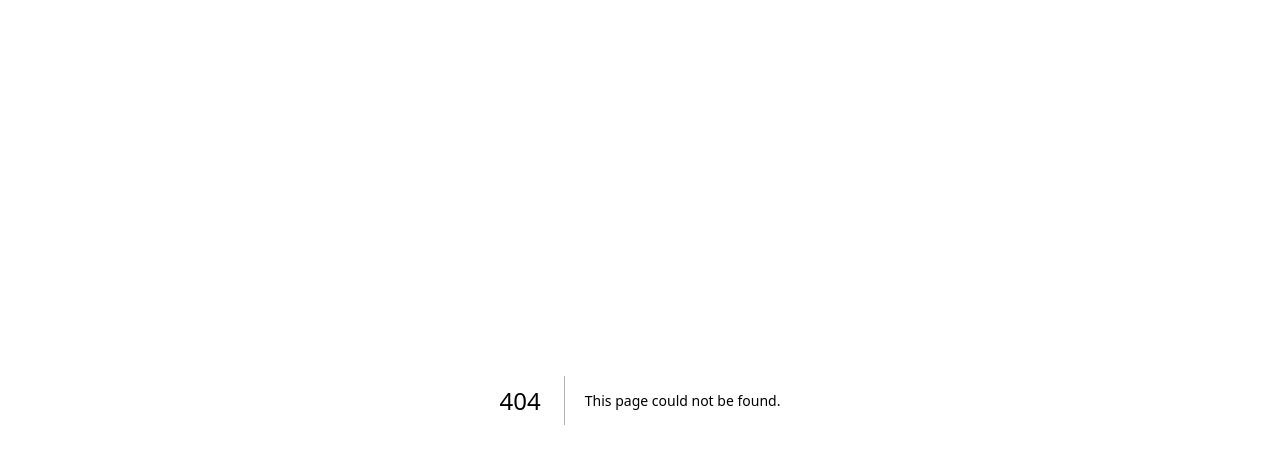
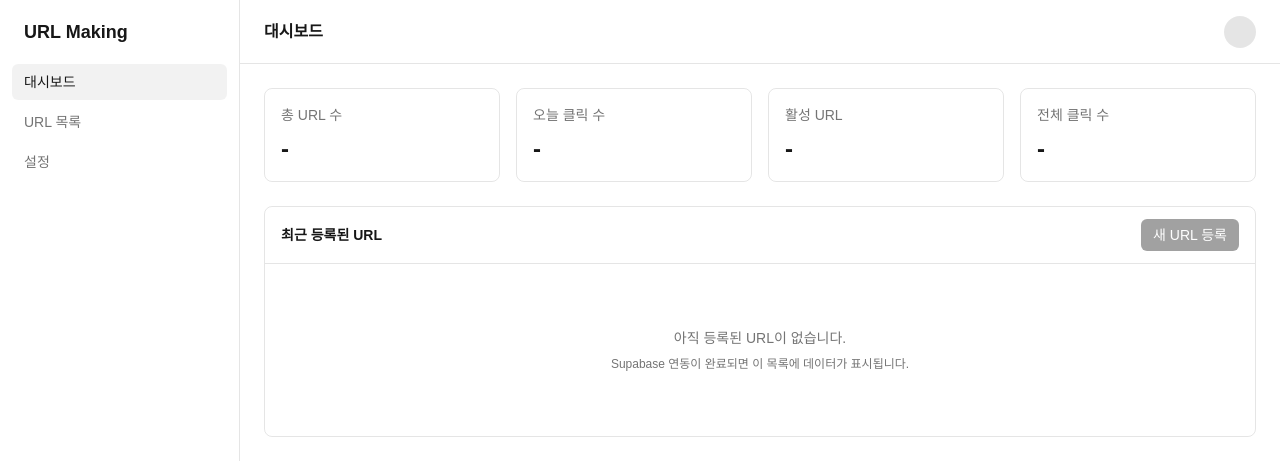
Before and after one commit to eungseoglee-kalos/URL_Making, a Next.js app: page /dashboard in a window 1280 px wide. Before the commit this address had no page. Shown: the top 476 px of the page. Built offline with nearby package versions, Linux system fonts and the light colour scheme.

Commit message:
Add dashboard page with sidebar layout and stat cards
Co-Authored-By: Claude Sonnet 5 <noreply@anthropic.com>

```diff
--- /dev/null
+++ b/app/dashboard/layout.tsx
@@ -0,0 +1,18 @@
+import Sidebar from "@/components/dashboard/Sidebar";
+import Topbar from "@/components/dashboard/Topbar";
+
+export default function DashboardLayout({
+  children,
+}: {
+  children: React.ReactNode;
+}) {
+  return (
+    <div className="flex min-h-full">
+      <Sidebar />
+      <div className="flex min-h-full flex-1 flex-col">
+        <Topbar />
+        <main className="flex-1 p-4 md:p-6">{children}</main>
+      </div>
+    </div>
+  );
+}
--- /dev/null
+++ b/app/dashboard/page.tsx
@@ -0,0 +1,32 @@
+import StatCard from "@/components/dashboard/StatCard";
+
+export default function DashboardPage() {
+  return (
+    <div className="flex flex-col gap-6">
+      <div className="grid grid-cols-1 gap-4 sm:grid-cols-2 lg:grid-cols-4">
+        <StatCard label="총 URL 수" value="-" />
+        <StatCard label="오늘 클릭 수" value="-" />
+        <StatCard label="활성 URL" value="-" />
+        <StatCard label="전체 클릭 수" value="-" />
+      </div>
+
+      <div className="rounded-lg border border-black/10 dark:border-white/10">
+        <div className="flex items-center justify-between border-b border-black/10 px-4 py-3 dark:border-white/10">
+          <h2 className="text-sm font-semibold">최근 등록된 URL</h2>
+          <button
+            disabled
+            className="rounded-md bg-foreground px-3 py-1.5 text-sm font-medium text-background opacity-40"
+          >
+            새 URL 등록
+          </button>
+        </div>
+        <div className="flex flex-col items-center justify-center gap-2 px-4 py-16 text-center text-foreground/60">
+          <p className="text-sm">아직 등록된 URL이 없습니다.</p>
+          <p className="text-xs">
+            Supabase 연동이 완료되면 이 목록에 데이터가 표시됩니다.
+          </p>
+        </div>
+      </div>
+    </div>
+  );
+}
--- /dev/null
+++ b/app/dashboard/settings/page.tsx
@@ -0,0 +1,7 @@
+export default function SettingsPage() {
+  return (
+    <div className="rounded-lg border border-black/10 p-8 text-center text-sm text-foreground/60 dark:border-white/10">
+      설정 페이지는 준비 중입니다.
+    </div>
+  );
+}
--- /dev/null
+++ b/app/dashboard/urls/page.tsx
@@ -0,0 +1,7 @@
+export default function UrlsPage() {
+  return (
+    <div className="rounded-lg border border-black/10 p-8 text-center text-sm text-foreground/60 dark:border-white/10">
+      URL 목록 페이지는 준비 중입니다.
+    </div>
+  );
+}
--- a/app/layout.tsx
+++ b/app/layout.tsx
@@ -13,8 +13,8 @@ const geistMono = Geist_Mono({
 });
 
 export const metadata: Metadata = {
-  title: "Create Next App",
-  description: "Generated by create next app",
+  title: "URL Making",
+  description: "URL 단축 서비스 대시보드",
 };
 
 export default function RootLayout({
--- /dev/null
+++ b/components/dashboard/Sidebar.tsx
@@ -0,0 +1,40 @@
+"use client";
+
+import Link from "next/link";
+import { usePathname } from "next/navigation";
+
+const NAV_ITEMS = [
+  { href: "/dashboard", label: "대시보드" },
+  { href: "/dashboard/urls", label: "URL 목록" },
+  { href: "/dashboard/settings", label: "설정" },
+];
+
+export default function Sidebar() {
+  const pathname = usePathname();
+
+  return (
+    <aside className="hidden w-60 shrink-0 border-r border-black/10 dark:border-white/10 md:flex md:flex-col">
+      <div className="flex h-16 items-center px-6 text-lg font-semibold">
+        URL Making
+      </div>
+      <nav className="flex flex-col gap-1 px-3">
+        {NAV_ITEMS.map((item) => {
+          const active = pathname === item.href;
+          return (
+            <Link
+              key={item.href}
+              href={item.href}
+              className={`rounded-md px-3 py-2 text-sm font-medium transition-colors ${
+                active
+                  ? "bg-black/5 text-foreground dark:bg-white/10"
+                  : "text-foreground/60 hover:bg-black/5 hover:text-foreground dark:hover:bg-white/10"
+              }`}
+            >
+              {item.label}
+            </Link>
+          );
+        })}
+      </nav>
+    </aside>
+  );
+}
--- /dev/null
+++ b/components/dashboard/StatCard.tsx
@@ -0,0 +1,14 @@
+export default function StatCard({
+  label,
+  value,
+}: {
+  label: string;
+  value: string;
+}) {
+  return (
+    <div className="rounded-lg border border-black/10 p-4 dark:border-white/10">
+      <p className="text-sm text-foreground/60">{label}</p>
+      <p className="mt-2 text-2xl font-semibold">{value}</p>
+    </div>
+  );
+}
--- /dev/null
+++ b/components/dashboard/Topbar.tsx
@@ -0,0 +1,10 @@
+export default function Topbar() {
+  return (
+    <header className="flex h-16 items-center justify-between border-b border-black/10 px-4 dark:border-white/10 md:px-6">
+      <h1 className="text-base font-semibold">대시보드</h1>
+      <div className="flex items-center gap-3">
+        <div className="h-8 w-8 rounded-full bg-black/10 dark:bg-white/10" />
+      </div>
+    </header>
+  );
+}
```
Also changed, not shown: .claude/launch.json (added).
